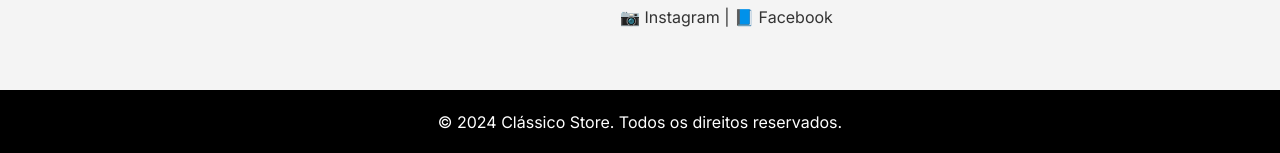
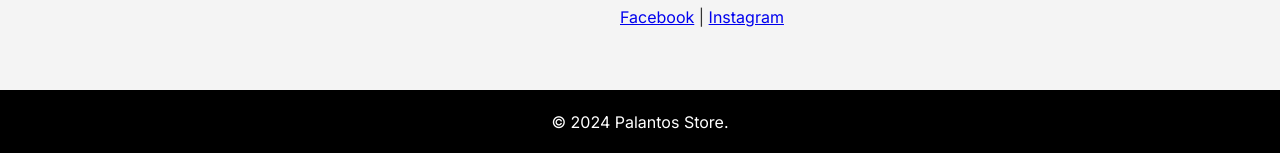
Before and after one commit to skolov1/atividade-p2-dw, a plain HTML site: page index.html in a window 1280 px wide. Shown: the part 1797-1950 px from the top of the page. Drawn offline with nearby package versions, Linux system fonts and the light colour scheme.

Commit message:
agora ta maravilha | se pa ta pronto

```diff
--- a/index.html
+++ b/index.html
@@ -159,14 +159,15 @@
 						referrerpolicy="no-referrer-when-downgrade"></iframe>
 
 					<div class="redes-sociais">
-						<span>📷 Instagram</span> | <span>📘 Facebook</span>
+						<a href="#"><span>Facebook</span></a> |
+						<a href="#"><span>Instagram</span></a>
 					</div>
 				</div>
 			</div>
 		</section>
 
 		<footer>
-			<p>&copy; 2024 Clássico Store. Todos os direitos reservados.</p>
+			<p>&copy; 2024 Palantos Store.</p>
 		</footer>
 	</body>
 </html>
```
